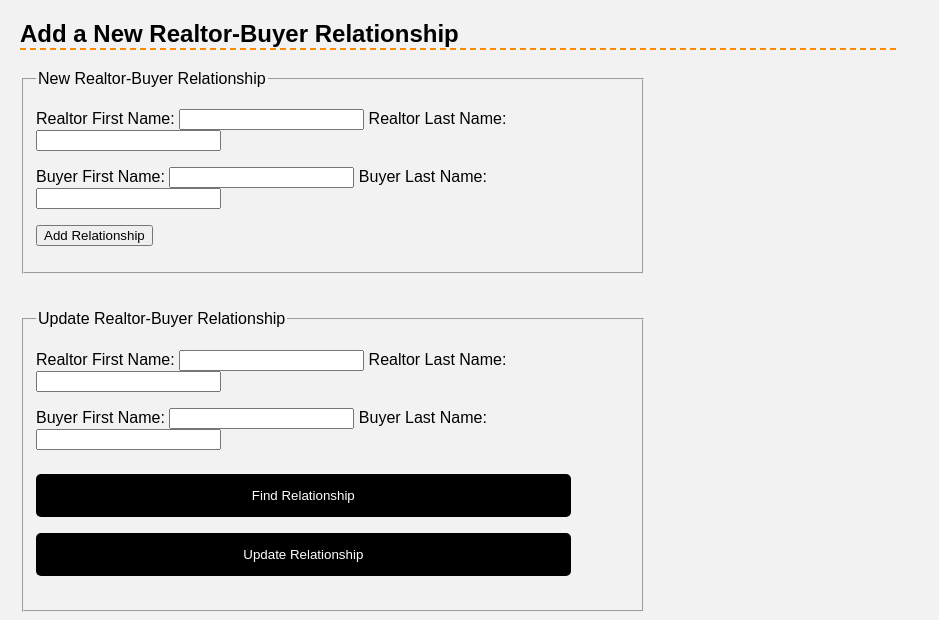
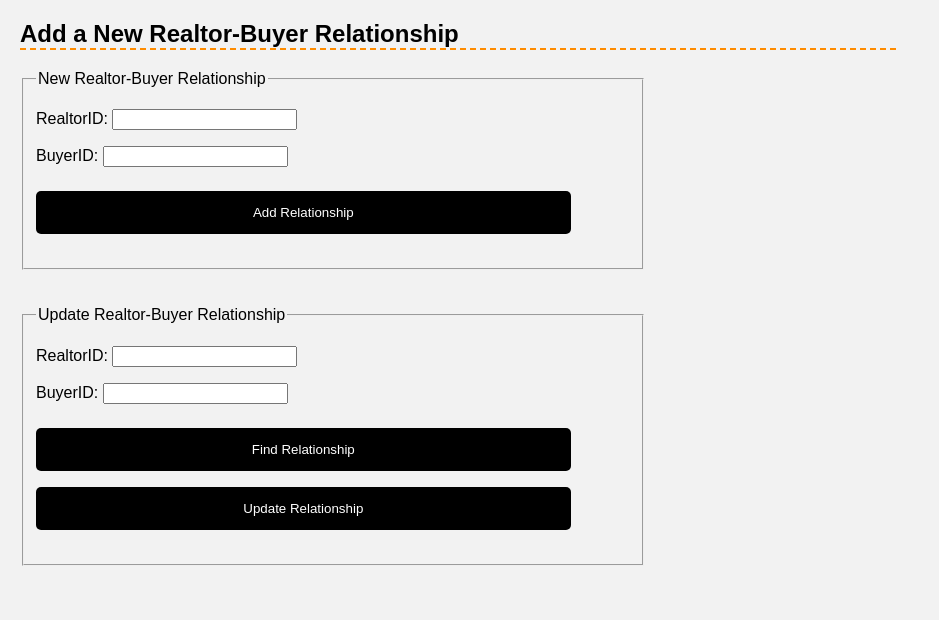
Before and after one commit to bsomero/cs340-project, a Flask app: template templates/realtors-buyers.j2 in a window 1280 px wide. Shown: the part 215-835 px from the top of the page, without its empty margins (0-939 px from the left). After the commit the page ends 781 px from the top, so only its background shows below. Run offline with Flask 2, Linux system fonts and the light colour scheme; the template is opened without the code that fills it, so the values that code supplies are empty.

Commit message:
added insert functions for the other forms as well. I also made a few minor changes to the jinja pages

```diff
--- a/app.py
+++ b/app.py
@@ -42,6 +42,7 @@ def Listings():
         RealtorID = request.form['realtor_input']
         BuyerID = request.form['buyer_input']
         SellerID = request.form['seller_input']
+
         query = "INSERT INTO Listings (Price, StreetAddress, City, State, ZipCode, Description, AnimalsAllowed, BedCount, BathCount, SquareFeet, ListingDate, StoryCount, Garage, RentOrSale, RealtorID, BuyerID, SellerID) VALUES (%s, %s, %s, %s, %s, %s, %s, %s, %s, %s, %s, %s, %s, %s, %s, %s, %s);"
         data = (Price, StreetAddress, City, State, ZipCode, Description, AnimalsAllowed, BedCount, BathCount, SquareFeet, ListingDate, StoryCount, Garage, RentOrSale, RealtorID, BuyerID, SellerID)
         execute_query(db_connection, query, data)
@@ -53,33 +54,98 @@ def Listings():
         return render_template("listings.j2", Listings=results)
 
 
-@app.route('/realtors')
+@app.route('/realtors', methods=['GET', 'POST'])
 def Realtors():
-    query = "SELECT * FROM Realtors;"
-    cursor = db.execute_query(db_connection=db_connection, query=query)
-    results = cursor.fetchall()
-    return render_template("realtors.j2", Realtors=results)
+    if request.method == 'GET':
+        query = "SELECT * FROM Realtors;"
+        cursor = db.execute_query(db_connection=db_connection, query=query)
+        results = cursor.fetchall()
+        return render_template("realtors.j2", Realtors=results)
+    elif request.method == 'POST':
+        FirstName = request.form['fname_input']
+        LastName = request.form['lname_input']
+        Email = request.form['email_input']
+        Phone = request.form['phone_input']
 
-@app.route('/buyers')
+        query = "INSERT INTO Realtors (FirstName, LastName, Email, Phone) VALUES (%s, %s, %s, %s);"
+        data = (FirstName, LastName, Email, Phone)
+        execute_query(db_connection, query, data)
+
+        query2 = "SELECT * FROM Realtors;"
+        cursor = execute_query(db_connection, query2)
+        results = cursor.fetchall()
+
+        return render_template("realtors.j2", Realtors=results)
+
+@app.route('/buyers', methods=['GET', 'POST'])
 def Buyers():
-    query = "SELECT * FROM Buyers;"
-    cursor = db.execute_query(db_connection=db_connection, query=query)
-    results = cursor.fetchall()
-    return render_template("buyers.j2", Buyers=results)
+    if request.method == 'GET':
+        query = "SELECT * FROM Buyers;"
+        cursor = db.execute_query(db_connection=db_connection, query=query)
+        results = cursor.fetchall()
+        return render_template("buyers.j2", Buyers=results)
+    elif request.method == 'POST':
+        FirstName = request.form['fname_input']
+        LastName = request.form['lname_input']
+        Email = request.form['email_input']
+        Phone = request.form['phone_input']
 
-@app.route('/sellers')
+        query = "INSERT INTO Buyers (FirstName, LastName, Email, Phone) VALUES (%s, %s, %s, %s);"
+        data = (FirstName, LastName, Email, Phone)
+        execute_query(db_connection, query, data)
+
+        query2 = "SELECT * FROM Buyers;"
+        cursor = execute_query(db_connection, query2)
+        results = cursor.fetchall()
+
+        return render_template("buyers.j2", Buyers=results)
+
+@app.route('/sellers', methods=['GET', 'POST'])
 def Sellers():
-    query = "SELECT * FROM Sellers;"
-    cursor = db.execute_query(db_connection=db_connection, query=query)
-    results = cursor.fetchall()
-    return render_template("sellers.j2", Sellers=results)
+    if request.method == 'GET':
+        query = "SELECT * FROM Sellers;"
+        cursor = db.execute_query(db_connection=db_connection, query=query)
+        results = cursor.fetchall()
+        return render_template("sellers.j2", Sellers=results)
 
-@app.route('/realtors-buyers')
+    elif request.method == 'POST':
+        FirstName = request.form['fname_input']
+        LastName = request.form['lname_input']
+        Email = request.form['email_input']
+        Phone = request.form['phone_input']
+        RealtorID = request.form['realtor_id']
+
+        query = "INSERT INTO Sellers (FirstName, LastName, Email, Phone, RealtorID) VALUES (%s, %s, %s, %s, %s);"
+        data = (FirstName, LastName, Email, Phone, RealtorID)
+        execute_query(db_connection, query, data)
+
+        query2 = "SELECT * FROM Sellers;"
+        cursor = execute_query(db_connection, query2)
+        results = cursor.fetchall()
+
+        return render_template("sellers.j2", Sellers=results)
+
+@app.route('/realtors-buyers', methods=['GET', 'POST'])
 def RealtorsBuyers():
-    query = "SELECT * FROM RealtorsBuyers;"
-    cursor = db.execute_query(db_connection=db_connection, query=query)
-    results = cursor.fetchall()
-    return render_template("realtors-buyers.j2", RealtorsBuyers=results)
+    if request.method == 'GET':
+        query = "SELECT * FROM RealtorsBuyers;"
+        cursor = db.execute_query(db_connection=db_connection, query=query)
+        results = cursor.fetchall()
+        return render_template("realtors-buyers.j2", RealtorsBuyers=results)
+
+    elif request.method == 'POST':
+        RealtorID = request.form['realtor_id']
+        BuyerID = request.form['buyer_id']
+
+        query = "INSERT INTO RealtorsBuyers (RealtorID, BuyerID) VALUES (%s, %s);"
+        data = (RealtorID, BuyerID)
+        execute_query(db_connection, query, data)
+
+        query2 = "SELECT * FROM RealtorsBuyers;"
+        cursor = execute_query(db_connection, query2)
+        results = cursor.fetchall()
+
+        return render_template("realtors-buyers.j2", RealtorsBuyers=results)
 
 # Listener
 
--- a/templates/buyers.j2
+++ b/templates/buyers.j2
@@ -43,7 +43,7 @@
     </div>
     <div>
       <h2>Add a New Buyer</h2>
-      <form>
+      <form id="addbuyer" action="/buyers" method="post">
         <fieldset>
           <legend>New Buyer</legend>
           <p>
@@ -67,7 +67,7 @@
             </label>
           </p>
           <p>
-            <button class="btn" type="button">Add Buyer</button>
+            <button class="btn" type="submit">Add Buyer</button>
           </p>
         </fieldset>
       </form>
--- a/templates/realtors-buyers.j2
+++ b/templates/realtors-buyers.j2
@@ -43,31 +43,23 @@
     </div>
     <div>
       <h2>Add a New Realtor-Buyer Relationship</h2>
-      <form>
+      <form id="addrealtorbuyer" action="/realtors-buyers" method="post">
         <fieldset>
           <legend>New Realtor-Buyer Relationship</legend>
           <p>
             <label>
-              Realtor First Name:
-              <input type="text" name="realtor_fname_input" size="20" maxlength="100">
-            </label>
-            <label>
-              Realtor Last Name:
-              <input type="text" name="realtor_lname_input" size="20" maxlength="100">
+              RealtorID:
+              <input type="number" name="realtor_id" size="20" maxlength="100">
             </label>
           </p>
           <p>
             <label>
-              Buyer First Name:
-              <input type="text" name="buyer_fname_input" size="20" maxlength="100">
-            </label>
-            <label>
-              Buyer Last Name:
-              <input type="text" name="buyer_lname_input" size="20" maxlength="100">
+              BuyerID:
+              <input type="number" name="buyer_id" size="20" maxlength="100">
             </label>
           </p>
           <p>
-            <button type="button">Add Relationship</button>
+            <button class="btn" type="submit">Add Relationship</button>
           </p>
         </fieldset>
       </form>
@@ -77,27 +69,19 @@
           <legend>Update Realtor-Buyer Relationship</legend>
           <p>
             <label>
-              Realtor First Name:
-              <input type="text" name="realtor_fname_input" size="20" maxlength="100">
-            </label>
-            <label>
-              Realtor Last Name:
-              <input type="text" name="realtor_lname_input" size="20" maxlength="100">
+              RealtorID:
+              <input type="number" name="realtor_id" size="20" maxlength="100">
             </label>
           </p>
           <p>
             <label>
-              Buyer First Name:
-              <input type="text" name="buyer_fname_input" size="20" maxlength="100">
-            </label>
-            <label>
-              Buyer Last Name:
-              <input type="text" name="buyer_lname_input" size="20" maxlength="100">
+              BuyerID:
+              <input type="number" name="buyer_id" size="20" maxlength="100">
             </label>
           </p>
           <p>
             <button class="btn" type="button">Find Relationship</button>
-            <button class="btn" type="button">Update Relationship</button>
+            <button class="btn" type="submit">Update Relationship</button>
           </p>
         </fieldset>
       </form>
--- a/templates/realtors.j2
+++ b/templates/realtors.j2
@@ -43,7 +43,7 @@
     </div>
     <div>
       <h2>Add a New Realtor</h2>
-      <form>
+      <form id="addrealtor" action="/realtors" method="post">
         <fieldset>
           <legend>New Realtor</legend>
           <p>
@@ -67,7 +67,7 @@
             </label>
           </p>
           <p>
-            <button class="btn" type="button">Add Realtor</button>
+            <button class="btn" type="submit">Add Realtor</button>
           </p>
         </fieldset>
       </form>
```
Also changed, not shown: templates/sellers.j2 (+4 -8 lines).
